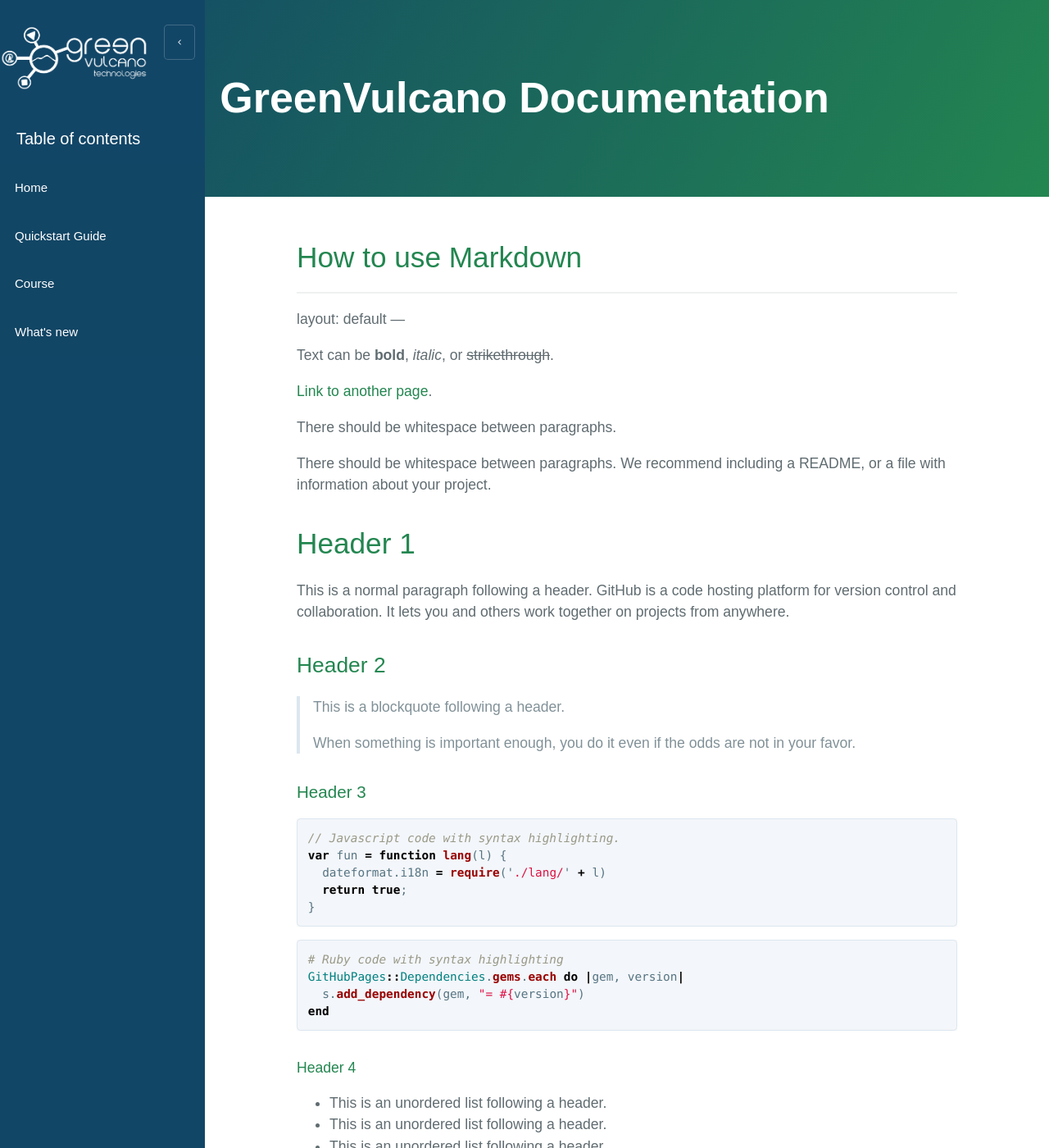
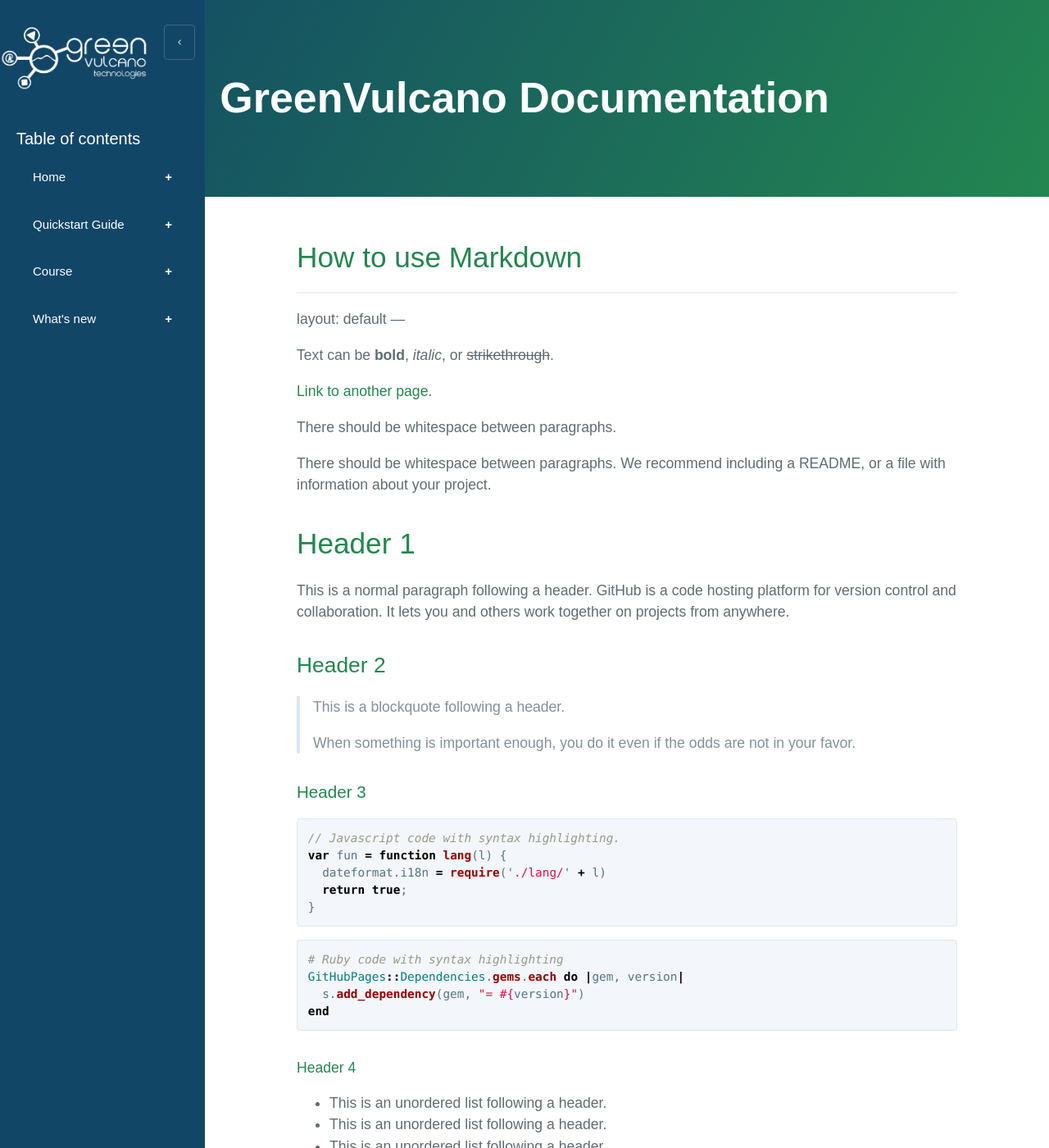
Before and after one commit to dianamw/GreenVulcano-Beta, a Jekyll site: the page built from index.md, in a window 1280 px wide and 1400 px high. Shown: the whole window at 82% size. Built offline with Jekyll 4.4.1, drawn with Linux system fonts in a browser that asks for light colours; our own code applies the rules of GitHub Pages for plain Markdown files; the repository's description, which GitHub fills in, is left out.

Commit message:
Update style.scss

```diff
--- a/assets/css/style.scss
+++ b/assets/css/style.scss
@@ -42,7 +42,7 @@
   .sidenav {padding-top: 15px;}
   .sidenav a {font-size: 18px;}
 }
- /* button.accordion {
+  button.accordion {
     background-color: #124667;
     color: #ffffff;
     cursor: pointer;
@@ -74,32 +74,8 @@ button.accordion:after {
 button.accordion.active:after {
 	 background-color: #124667;
     content: "\2212";
-}*/
-//prova
-button.accordion {
-    background-color: #124665;
-    color: #ffffff;
-    cursor: pointer;
-    padding: 18px;
-    width: 100%;
-    border: none;
-    text-align: left;
-    outline: none;
-    font-size: 15px;
-    transition: 0.4s;
 }
 
-button.accordion.active, button.accordion:hover {
-    background-color: #ccc;
-    color:#124665;
-}
-
-div.panel {
-    padding: 0 18px;
-    display: none;
-    background-color: white;
-}
-//fine prova
   #listed ul {
     list-style-type: none;
   }
@@ -114,7 +90,7 @@ div.panel {
     font-size: 15px;
     text-decoration: none;
   }
-/*
+
   button.accordion.active,
   button.accordion:hover {
   background-color: #124667;
@@ -128,7 +104,7 @@ div.panel {
     max-height: 0;
     overflow: hidden;
     transition: max-height 0.2s ease-out;
-  }*/
+  }
 
   .sidebar {
     height: 100%;
```
